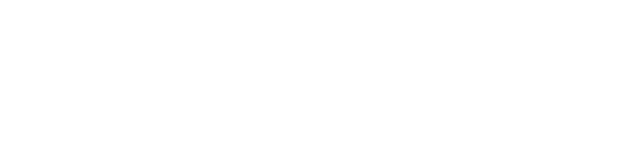
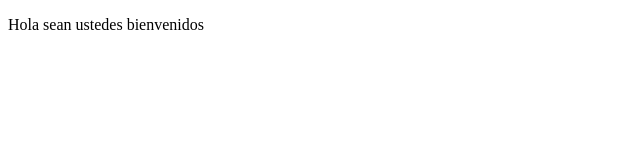
Before and after one commit to tlapopo/Ejemplo2, a plain HTML site: page index.html in a window 1280 px wide. Shown: the whole page, without its empty margins (0-640 px from the left). Drawn offline with Linux system fonts and the light colour scheme.

Commit message:
Update index.html

```diff
--- a/index.html
+++ b/index.html
@@ -5,6 +5,7 @@
     <meta http-equiv="X-UA-Compatible" content="IE=edge">
     <meta name="viewport" content="width=device-width, initial-scale=1.0">
     <title>Document</title>
+    <p> Hola sean ustedes bienvenidos</p>
 </head>
 <body>
 
```
